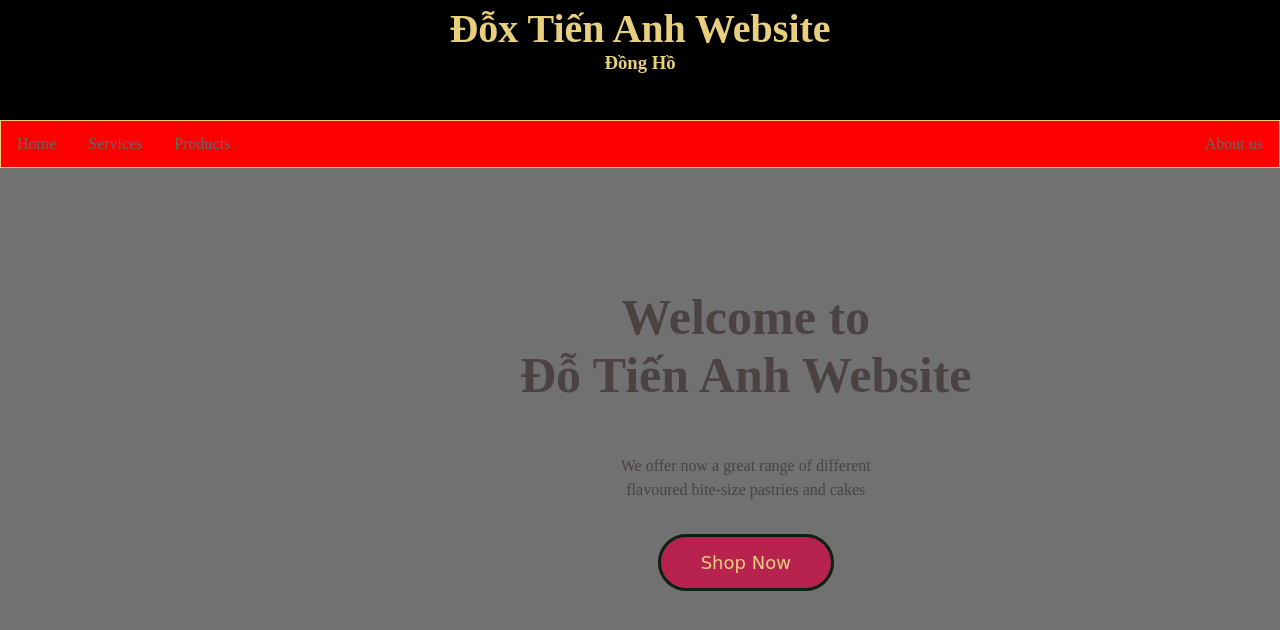
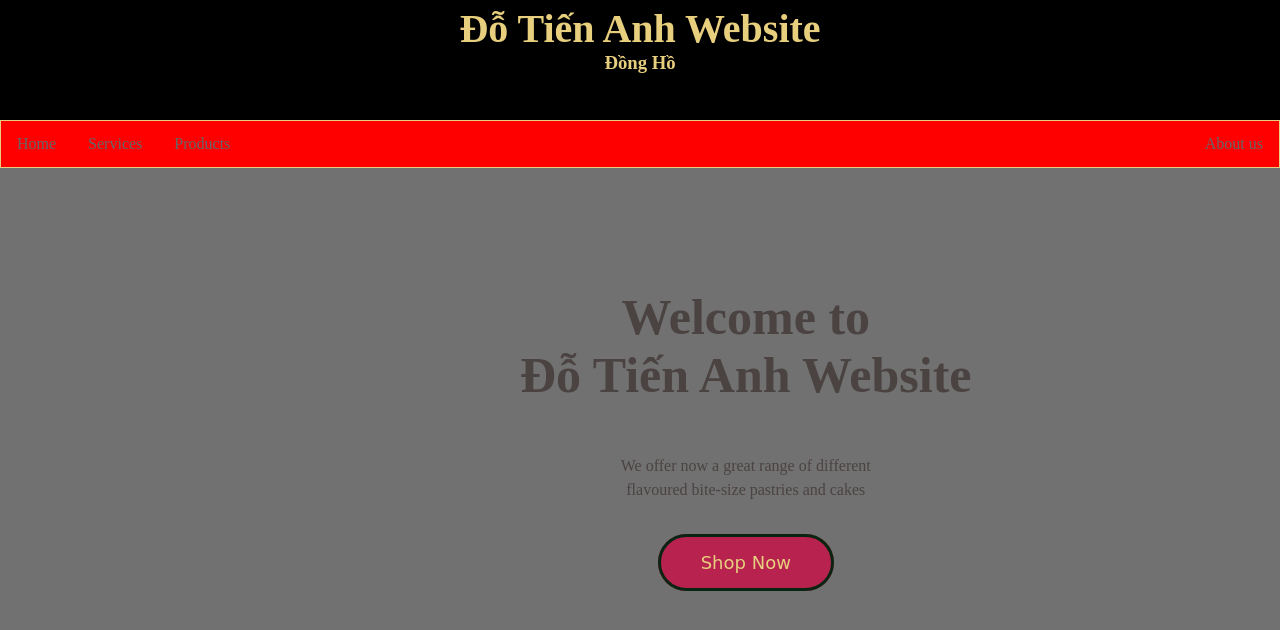
Before and after one commit to hades18cf/static-web, a plain HTML site: page index.html in a window 1280 px wide. Drawn offline with nearby package versions, Linux system fonts and the light colour scheme; a web font is replaced by a local one.

Commit message:
Update index.html

```diff
--- a/index.html
+++ b/index.html
@@ -13,7 +13,7 @@
 
 <body>
     <header>
-        <h1>Đỗx Tiến Anh Website</h1>
+        <h1>Đỗ Tiến Anh Website</h1>
         <h3>Đồng Hồ</h3>
     </header>
     <nav>
```
